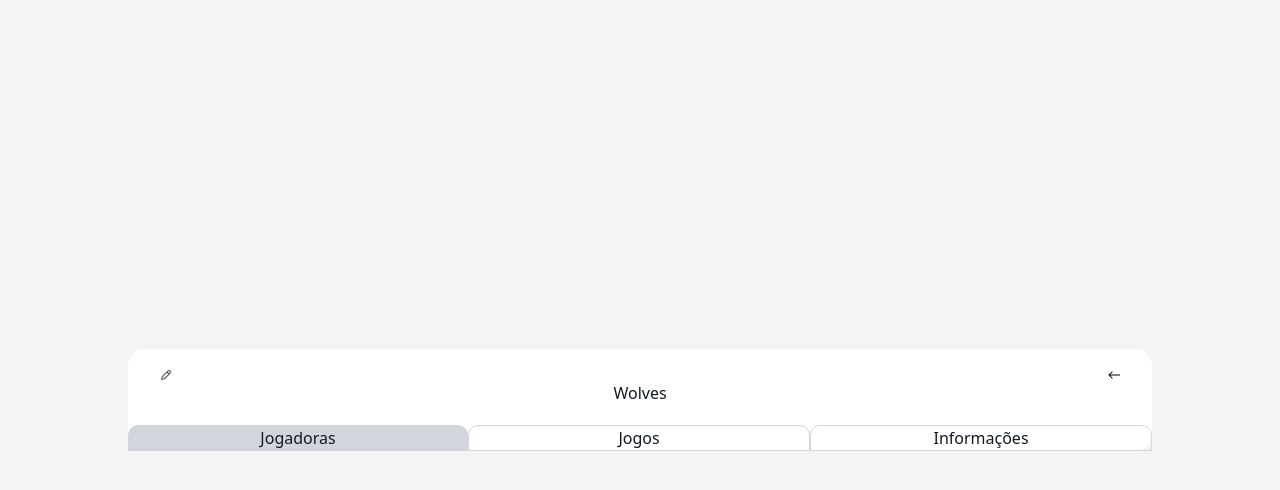
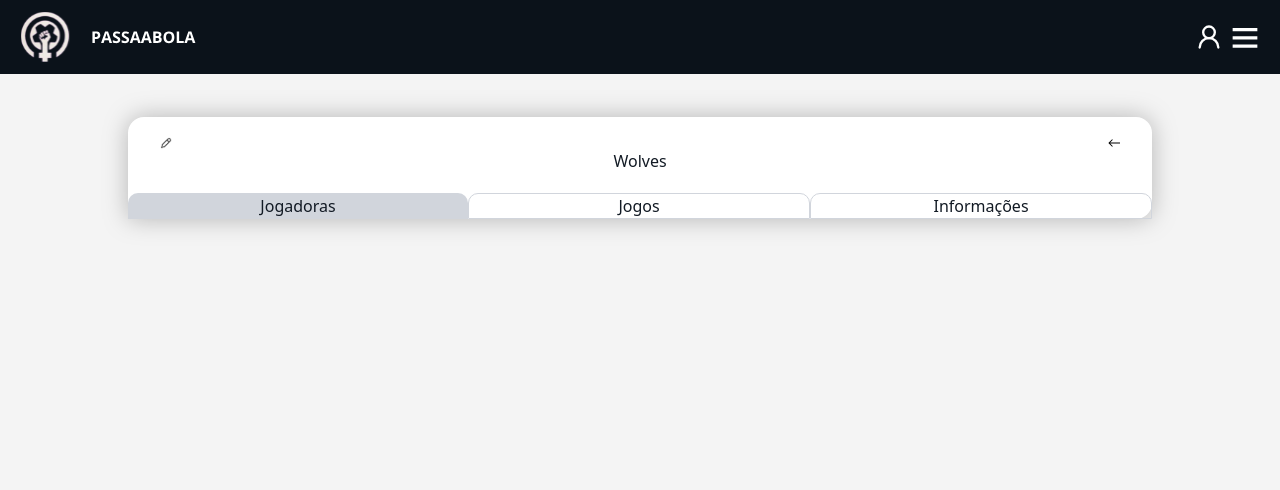
Before and after one commit to Augusto-Valerio/Passa-a-Bola, a React (Vite) app: page /time in a window 1280 px wide. Shown: the top 490 px of the page. Built offline with nearby package versions, Linux system fonts and the light colour scheme; no server answers.

Commit message:
feat: add header component to admin page

```diff
--- a/src/pages/admin/Time.jsx
+++ b/src/pages/admin/Time.jsx
@@ -1,16 +1,19 @@
-import editar from "../../assets/editar.png"
-import retorno from "../../assets/retorno.png"
+import editar from "../../assets/editar.png";
+import retorno from "../../assets/retorno.png";
 
-import Jogadoras from "../../components/Jogadoras"
+import Jogadoras from "../../components/Jogadoras";
+import NavbarAdmin from "../../components/NavbarAdmin";
 
-export default function Copa(){
-  return(
+export default function Copa() {
+  return (
     <>
-    <section className="flex items-center justify-center bg-off-white h-screen ">
-      <div className="bg-white w-[80vw] items-center rounded-2xl ">
+      <NavbarAdmin />
+
+      <section className="flex justify-center bg-off-white h-screen">
+        <div className="bg-white w-[80vw] items-center rounded-2xl mt-[43px] h-fit drop-shadow-[0px_0px_12.1px_rgba(0,0,0,0.26)]">
           <div className="flex justify-center items-center mx-8 flex-col my-5">
             <div className="flex justify-between w-[100%] items-center">
-          <img src={editar} alt="icon de editar" className="w-3 h-3"/>
+              <img src={editar} alt="icon de editar" className="w-3 h-3" />
               <img src={retorno} alt="icon de retorno" className="w-3 h-2" />
             </div>
             <h1>Wolves</h1>
@@ -28,14 +31,9 @@ export default function Copa(){
             </div>
           </div>
 
-        <Jogadoras
-          img= "../../assets/time3.png"
-          num = "6"
-        />
-
+          <Jogadoras img="../../assets/time3.png" num="6" />
         </div>
       </section>
-
     </>
   );
 }
```
Lines whose indentation alone changed are shown as unchanged.
